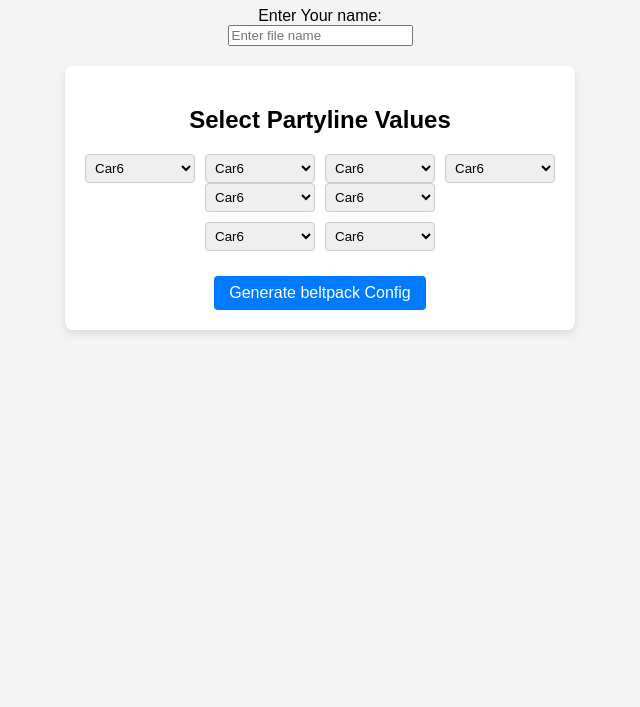
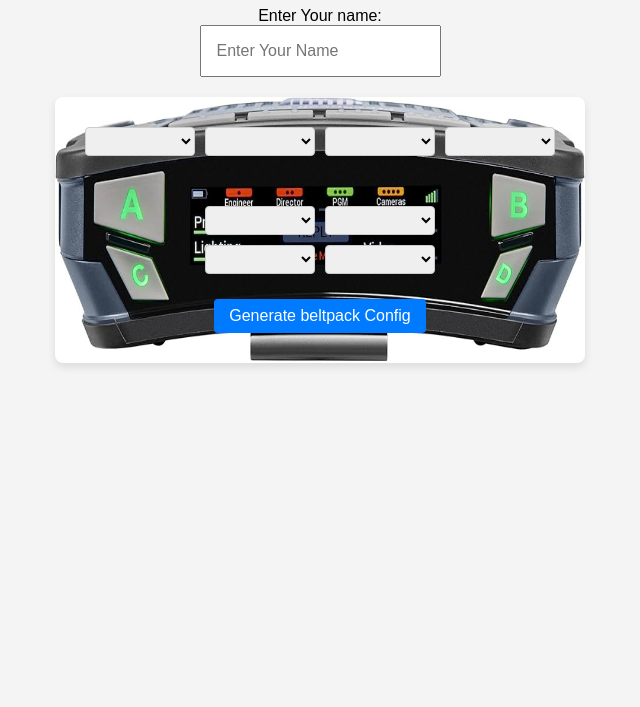
Before and after one commit to sjhman44/ClearcomPanelConfigGenerator, a plain HTML site: page index.html in a window 1280 px wide. Shown: the part 93-800 px from the top of the page, without its empty margins (320-960 px from the left). Drawn offline with Linux system fonts and the light colour scheme.

Commit message:
Added Background Image

```diff
--- a/index.html
+++ b/index.html
@@ -7,14 +7,12 @@
     <link rel="stylesheet" href="styles.css">
 </head>
 <body>
-    <h1>XML Generator</h1>
+    <h1>Clearcom Beltpack Config Generator</h1>
 
     <label for="fileName">Enter Your name:</label>
-    <input type="text" id="fileName" placeholder="Enter file name">
+    <input type="text" id="fileName" placeholder="Enter Your Name">
 
     <div id="dropdowns">
-        <h2>Select Partyline Values</h2>
-
         <!-- Dropdowns 4-7 arranged in a line above -->
         <div id="dropdownLine">
             <select id="target4"></select>
--- a/script.js
+++ b/script.js
@@ -58,7 +58,7 @@ function generateXML() {
     downloadLink.href = url;
     downloadLink.download = xmlFileName;
     downloadLink.style.display = 'block';
-    downloadLink.textContent = 'Download XML';
+    downloadLink.textContent = 'Download File';
 }
 
 // Call populateDropdowns when the page is loaded
--- a/styles.css
+++ b/styles.css
@@ -5,7 +5,7 @@ body {
     flex-direction: column;
     align-items: center;
     justify-content: center;
-    background-color: #f4f4f4;
+    background-color: #f4f4f4; /*121212 dark mode f4f4f4 off white*/
     margin: 0;
     padding: 20px;
 }
@@ -14,9 +14,13 @@ body {
     display: flex;
     flex-direction: column;
     align-items: center;
-    margin-top: 20px;
-    padding: 20px;
-    background-color: #fff;
+    margin-top: 0px;
+    padding: 30px;
+    background-color: #f4f4f4; /*light theme #fff*/
+    background-image: url('ClearcomBeltpackFSE.jpg'); /* Update this path */
+    background-size: 100% 100%; /* 100% width, 50% height of the container */
+    background-position: 0px 0px;
+    background-repeat: no-repeat;
     border-radius: 8px;
     box-shadow: 0 4px 8px rgba(0, 0, 0, 0.1);
 }
@@ -28,6 +32,7 @@ body {
     grid-template-rows: repeat(2, 1fr);
     gap: 10px;
     margin-bottom: 15px;
+    margin-top: 50px;
 }
 
 #dropdownLine {
@@ -69,3 +74,8 @@ button:hover {
 #downloadLink:hover {
     text-decoration: underline;
 }
+input[type="text"] {
+    padding: 15px; /* Increase this value for more padding */
+    font-size: 16px; /* Adjust font size as needed */
+    margin-bottom: 20px; /* Add space below the text input */
+}
--- a/targets.json
+++ b/targets.json
@@ -1,7 +1,10 @@
 {
     "targets": [
+        { "value": "", "label": "" },
         { "value": "GRP.1.01", "label": "Car6" },
         { "value": "GRP.1.02", "label": "Car7" },
+        { "value": "GRP.1.15", "label": "Crew6" },
+        { "value": "GRP.1.14", "label": "Crew7" },
         { "value": "GRP.1.03", "label": "Garage6" },
         { "value": "GRP.1.04", "label": "Garage7" },
         { "value": "GRP.1.05", "label": "Pitwall6" },
```
Also changed, not shown: ClearcomBeltpackFSE.jpg (added).
